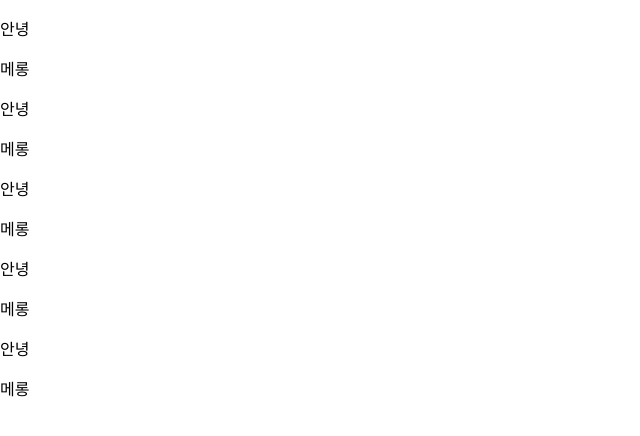
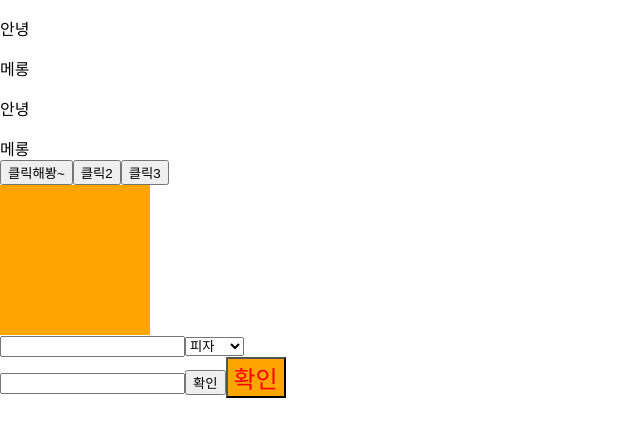
Before and after one commit to 330sum/react-basic202305, a React (Create React App) app: page / in a window 1280 px wide. Shown: the top 436 px of the page, without its empty margins (0-640 px from the left). Built offline with nearby package versions, Linux system fonts and the light colour scheme; the HTML template or start-up script is replaced by a standard one.

Commit message:
# 2. 이벤트와 스타일

```diff
--- a/src/App.js
+++ b/src/App.js
@@ -1,11 +1,14 @@
 import SayHello from './SayHello';
+import ChangeEvent from './component/chap01_event/ChangeEvent';
+import ClickEvent from './component/chap01_event/ClickEvent';
+import SubmitEvene from './component/chap01_event/SubmitEvent';
 
 
 function App() {
 
   const looping = () => {
     const helloList = [];
-    for (let i = 0; i < 5; i++) {
+    for (let i = 0; i < 2; i++) {
       helloList.push(<SayHello />);
     }
     return helloList;
@@ -19,6 +22,9 @@
   return (
     <>
       { looping() }
+      <ClickEvent />
+      <ChangeEvent />
+      <SubmitEvene />
     </>
   );
 }
--- /dev/null
+++ b/src/component/chap01_event/ChangeEvent.js
@@ -0,0 +1,26 @@
+import React from 'react'
+
+// ASI (autometic semicolne insertion) : 세미콜론을 자동으로 주입함. 그래서 이것 때문에 띄어쓰기와 세미콜론 삽입에 주의해야함
+// 얼티밋, 함수형 단축키 만드는 컴포넌트?
+
+const ChangeEvent = () => {
+
+    const changeValue = e => {
+        console.log(`value : ${e.target.value}`);
+    };
+
+
+    return (
+        <>
+            <input type='text' onChange={changeValue} />
+
+            <select onChange={changeValue}>
+                <option value='pizza'>피자</option>
+                <option value='chicken'>치킨</option>
+                <option value='pasta'>파스타</option>
+            </select>
+        </>
+    );
+};
+
+export default ChangeEvent
--- /dev/null
+++ b/src/component/chap01_event/ClickEvent.js
@@ -0,0 +1,48 @@
+import React from 'react'
+import './style.css';
+// 앞글자 대문자면 컴포넌트임!! (js는 소문자로 시작)
+// react 플러그인(ES7) 설치 -> rafce
+
+
+const ClickEvent = () => {
+
+    // react는 실행 순서가 함수니까 위에서 부터 아래로 진행됨
+    // 버튼이 그려지기 전에 함수가 실행되서 오류남
+    // 방식 1. 그래서 버튼에 바로 인라인 방식으로 이벤트함수를 넣어줘야함
+    // html의 인라인방식이 아니라
+    // onclick이 아니라, onClick (대문자 주의)
+    // 중괄호 안에 함수 넣기
+    // 표현만 인라인이지, addevent한거랑 똑같음
+
+    // const $btn1 = document.getElementById('btn1');
+    // $btn1.onclick = e => {
+    //     alert('클릭 잘했다!')
+    // };
+
+    // 방식 2. 함수정의하고, 인라인으로 함수 넣기 (소괄호로 호출하지 않는 거 기억나쥬?)
+    const greeting = e => {
+        alert('안뇽안뇽~ 리액트');
+    };
+
+    // 방식 3.
+    const changeBox = e => {
+
+      const $box = document.querySelector('.box');
+      $box.style.background = 'skyblue';
+      $box.style.width = '200px';
+      $box.style.height = '200px';
+
+    };
+
+  return (
+    <>
+    <button id='btn1' onClick={ () => { alert('클릭 잘했어~~')} }>클릭해봥~</button>
+    <button id='btn2' onClick={greeting}>클릭2</button>
+    <button id='btn3' onMouseOver={changeBox}>클릭3</button>
+
+    <div className='box'></div>
+    </>
+    )
+}
+
+export default ClickEvent
--- /dev/null
+++ b/src/component/chap01_event/SubmitEvent.js
@@ -0,0 +1,42 @@
+import React from 'react'
+
+// 대문자면 컴포넌트
+const SubmitEvent = () => {
+
+  const send = e => {
+
+    e.preventDefault(); // submit기능 중지
+
+    const $nick = document.getElementById('nickName');
+    console.log($nick.value);
+  };
+
+  const buttonStyle = {
+      color : 'red',
+      backgroundColor : 'orange',
+      fontSize : '1.5em'
+  }
+
+
+    return (
+        // form태그로 submit되지 않게 해야함
+        // 우리는 SPA니까 rest방식으로 보내야 함.
+        // 옛날코드에 form이 있으니까 onSubmit으로 제어한다는 것!
+        <form onSubmit={send}>
+            <input type ='text' id ='nickName' name='nick' />
+
+            <button type='submit'>확인</button>
+
+            {/* <button style='color: red;' type='submit'>확인</button> */}
+            <button style={buttonStyle} type='submit'>확인</button>
+
+        </form>
+        // 스타일 넣는 방법은 인라인로 바로 못넣음. 그래서 넣는방법? (30번라인)
+        // style={{}}
+        // 바깥 중괄호 - 나 js 넣는다
+        // 안 중괄호 - 객체다
+        // 또는 아예 지금 방법처럼 밖으로 빼서 작성가능 (14번라인)
+    )
+}
+
+export default SubmitEvent
--- /dev/null
+++ b/src/component/chap01_event/style.css
@@ -0,0 +1,5 @@
+.box {
+    width: 150px;
+    height: 150px;
+    background: orange;
+}
```
